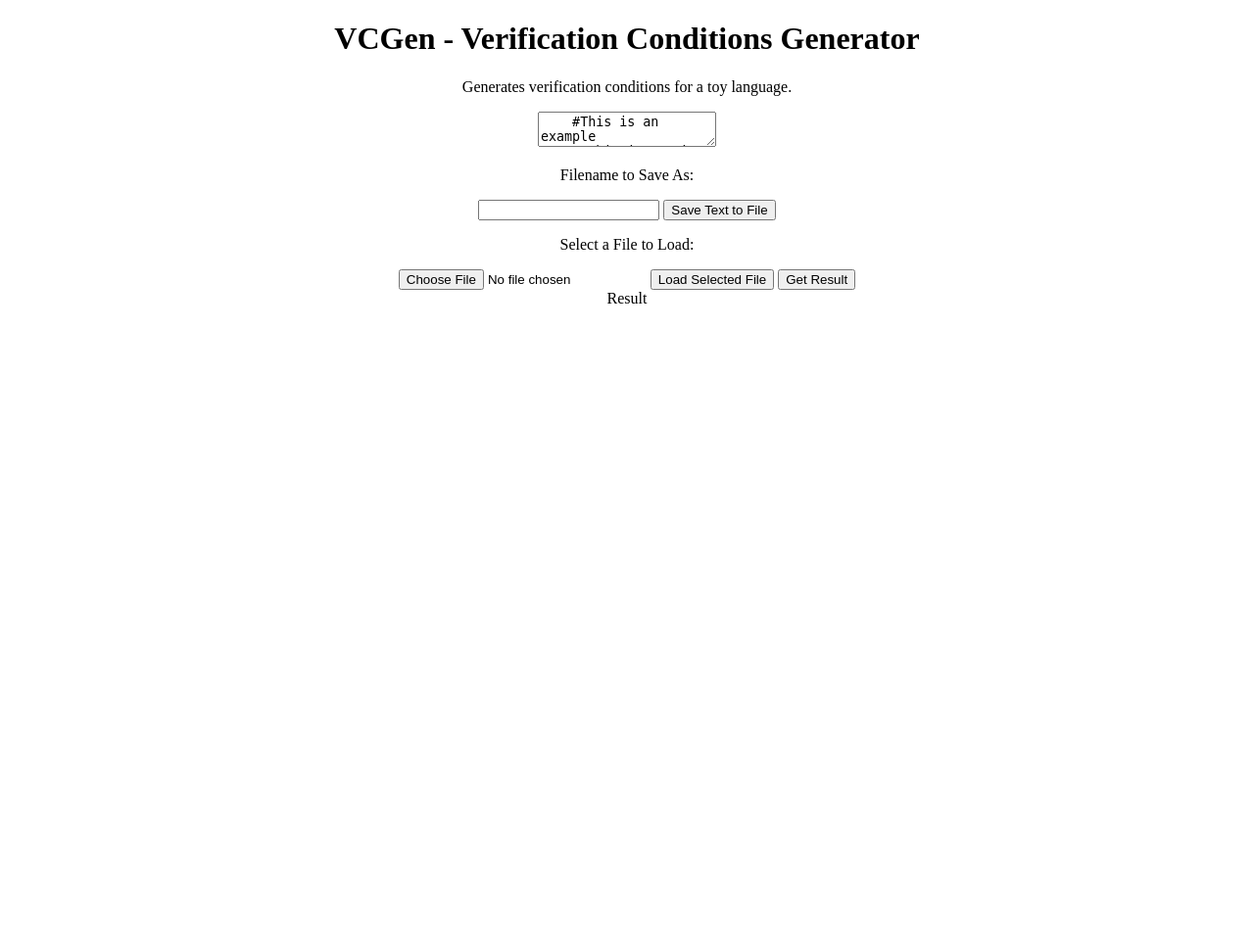
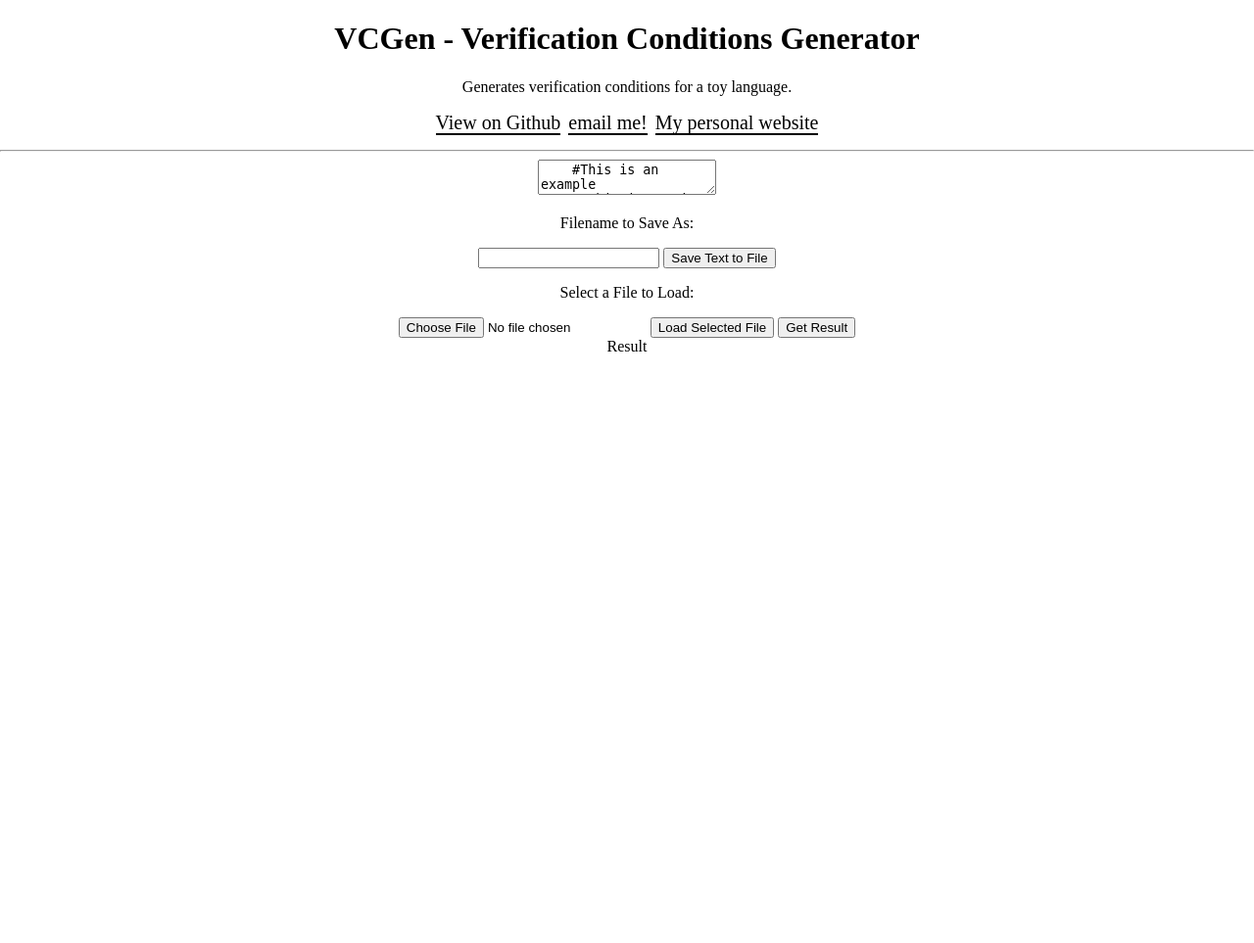
Before and after one commit to anaoaktree/vcgen, a Django app: page / in a window 1280 px wide. Shown: the whole page at 98% size. Before the commit the page ends 310 px from the top, so only its background shows below. Run offline with Django 3.2, Linux system fonts and the light colour scheme; some libraries are stand-ins or nearby versions.

Commit message:
break and references

```diff
--- a/textinterface/static/textinterface/css/style.css
+++ b/textinterface/static/textinterface/css/style.css
@@ -6,7 +6,7 @@
 
 body, html { font-size: 100%; padding: 0; margin: 0; width: 100%; height: 100%}
 
-#header, section{
+#header,nav, section{
 	width: 100%;
 	text-align: center;
 }
@@ -34,6 +34,30 @@ width: 1px;
 overflow: hidden;
 }
 
+/*======LINKS======*/
+.no-padding{padding: 0! important;}
+
+nav li {
+    display: inline;
+    padding-left: 2px;
+	padding-right: 2px;
+ }
+
+a{
+	color: black;
+	text-decoration: none;
+	border-bottom: 2px solid black;
+
+}
+nav li a{
+	font-family: abc;
+	font-size: 20px;
+
+}
+a:hover{
+	border-bottom-color: #FF4949;
+}
+
 @media (min-width: 668px) {
 
 article{
--- a/textinterface/templates/textinterface/index.html
+++ b/textinterface/templates/textinterface/index.html
@@ -39,6 +39,18 @@
   <p> Generates verification conditions for a toy language.
 </header>
 
+<nav>
+<header class="offscreen">
+  <h1> Contact links for Github and references</h1>
+</header>
+  <ul class="no-padding">
+  <li><a href="https://www.github.com/anaoaktree" target="_blank" itemprop="url">View on Github</a></li>
+  <li ><a href="mailto:anaoaktree@gmail.com" itemprop="email">email me!</a></li>
+  <li><a href="https://www.linkedin.com/in/anapmc" target="_blank">My personal website</a></li>
+  </ul>
+</nav>
+
+ <hr>
 <section>
   <header class="offscreen">
   <h1> Annotation language interface </h1>
```
